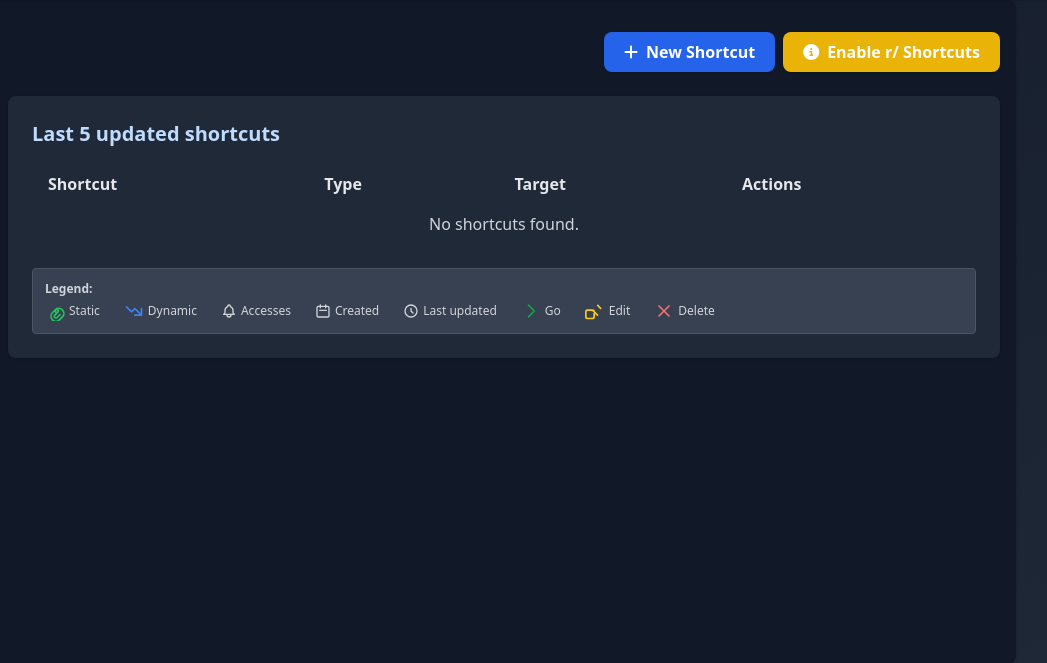
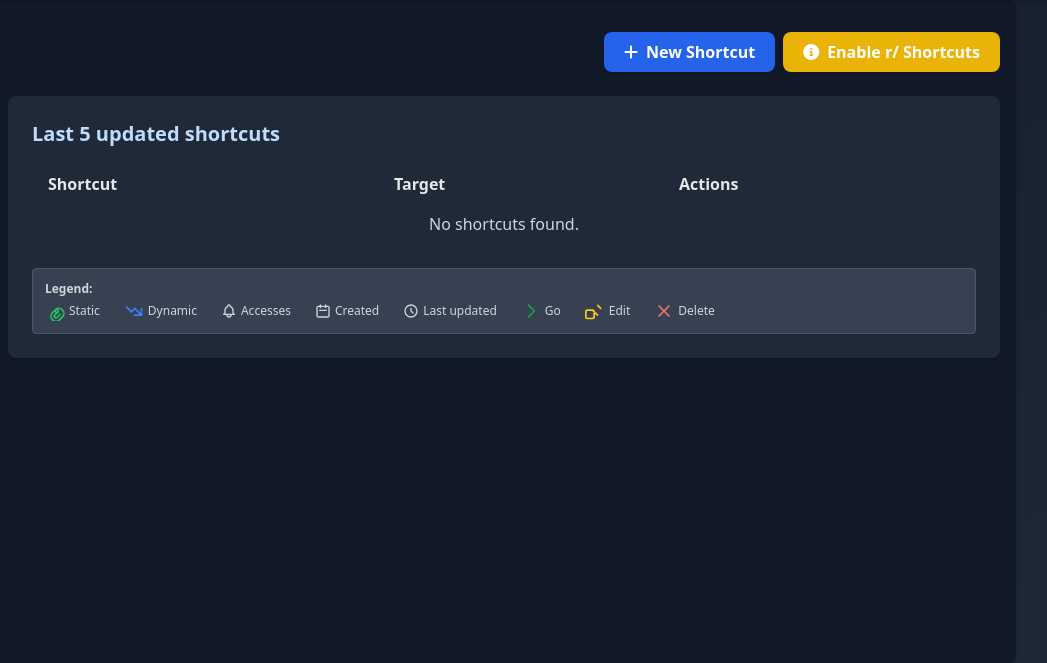
Before and after one commit to authoritydmc/r, a Flask app: page / in a window 1280 px wide. Shown: the part 97-760 px from the top of the page, without its empty margins (136-1183 px from the left). Run offline with Flask 3, Linux system fonts and the light colour scheme; some libraries are stand-ins or nearby versions.

Commit message:
dont show Type | automatically

```diff
--- a/app/templates/dashboard.html
+++ b/app/templates/dashboard.html
@@ -15,7 +15,7 @@
       <thead>
         <tr>
           <th class="px-4 py-2 text-gray-700 dark:text-gray-200">Shortcut</th>
-          <th class="px-4 py-2 text-gray-700 dark:text-gray-200">Type</th>
+{#          <th class="px-4 py-2 text-gray-700 dark:text-gray-200">Type</th>#}
           <th class="px-4 py-2 text-gray-700 dark:text-gray-200">Target</th>
           <th class="px-4 py-2 text-gray-700 dark:text-gray-200">Actions</th>
         </tr>
@@ -38,13 +38,13 @@
               <span title="Last updated" class="flex items-center"><svg xmlns="http://www.w3.org/2000/svg" class="w-4 h-4 mr-1" fill="none" viewBox="0 0 24 24" stroke="currentColor"><path stroke-linecap="round" stroke-linejoin="round" stroke-width="2" d="M12 8v4l3 3m6-3a9 9 0 11-18 0 9 9 0 0118 0z" /></svg>{{ shortcut['updated_at'] if shortcut['updated_at'] else 'N/A' }}</span>
             </div>
           </td>
-          <td class="px-4 py-2 align-top text-gray-800 dark:text-gray-100">
-            {% if shortcut['type'] == 'static' %}
-              <span title="Static shortcut"><svg xmlns="http://www.w3.org/2000/svg" class="w-5 h-5 text-green-500" fill="none" viewBox="0 0 24 24" stroke="currentColor"><path stroke-linecap="round" stroke-linejoin="round" stroke-width="2" d="M13.828 14.828a4 4 0 010-5.656m1.415 1.414a2 2 0 010 2.828m-2.829-2.828a6 6 0 018.485 8.485l-3.536 3.535a6 6 0 01-8.485-8.485l3.535-3.535a2 2 0 112.828 2.828l-3.535 3.535a2 2 0 102.828 2.828l3.535-3.535" /></svg></span>
-            {% else %}
-              <span title="Dynamic shortcut"><svg xmlns="http://www.w3.org/2000/svg" class="w-5 h-5 text-blue-500" fill="none" viewBox="0 0 24 24" stroke="currentColor"><path stroke-linecap="round" stroke-linejoin="round" stroke-width="2" d="M13 17h8m0 0V9m0 8l-8-8-4 4-6-6" /></svg></span>
-            {% endif %}
-          </td>
+{#          <td class="px-4 py-2 align-top text-gray-800 dark:text-gray-100">#}
+{#            {% if shortcut['type'] == 'static' %}#}
+{#              <span title="Static shortcut"><svg xmlns="http://www.w3.org/2000/svg" class="w-5 h-5 text-green-500" fill="none" viewBox="0 0 24 24" stroke="currentColor"><path stroke-linecap="round" stroke-linejoin="round" stroke-width="2" d="M13.828 14.828a4 4 0 010-5.656m1.415 1.414a2 2 0 010 2.828m-2.829-2.828a6 6 0 018.485 8.485l-3.536 3.535a6 6 0 01-8.485-8.485l3.535-3.535a2 2 0 112.828 2.828l-3.535 3.535a2 2 0 102.828 2.828l3.535-3.535" /></svg></span>#}
+{#            {% else %}#}
+{#              <span title="Dynamic shortcut"><svg xmlns="http://www.w3.org/2000/svg" class="w-5 h-5 text-blue-500" fill="none" viewBox="0 0 24 24" stroke="currentColor"><path stroke-linecap="round" stroke-linejoin="round" stroke-width="2" d="M13 17h8m0 0V9m0 8l-8-8-4 4-6-6" /></svg></span>#}
+{#            {% endif %}#}
+{#          </td>#}
           <td class="px-4 py-2 break-all align-top text-blue-600 dark:text-blue-400"><a class="underline" href="{{ shortcut['target'] }}" target="_blank">{{ shortcut['target'] }}</a></td>
           <td class="px-4 py-2 align-top">
             <a class="text-green-600 dark:text-green-400 hover:underline mr-2" href="/{{ shortcut['pattern'] }}" target="_blank" title="Go"><svg xmlns="http://www.w3.org/2000/svg" class="w-5 h-5 inline" fill="none" viewBox="0 0 24 24" stroke="currentColor"><path stroke-linecap="round" stroke-linejoin="round" stroke-width="2" d="M9 5l7 7-7 7" /></svg></a>
```
